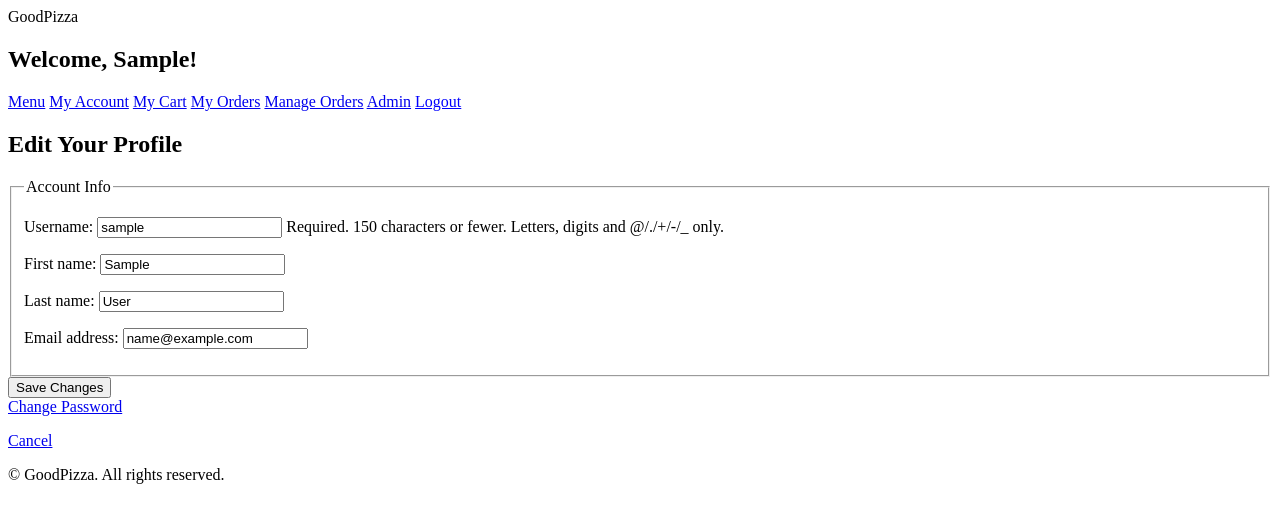
After one commit to aijxnnn/ELE3921-final, a Django app: page /edit-account/ in a window 1280 px wide. The commit adds this page. Shown: the top 523 px of the page. Run offline with Django 4.2, Linux system fonts and the light colour scheme; the visitor is signed in with stand-in values (Sample User, id 1).

Commit message:
added edit account forms, also list of past orders

```diff
--- /dev/null
+++ b/app/pizzeria/forms.py
@@ -0,0 +1,32 @@
+from django import forms
+from django.contrib.auth.forms import UserCreationForm
+from django.contrib.auth.models import User
+from django.core.exceptions import ValidationError
+from django.utils.safestring import mark_safe
+
+class CreateUserForm(UserCreationForm):
+    email = forms.EmailField(required=True)
+    first_name = forms.CharField(required=True)
+    last_name = forms.CharField(required=True)
+    class Meta:
+        model = User
+        fields = ['username', 'first_name', 'last_name', 'email', 'password1', 'password2']
+    def clean_username(self):
+        username = self.cleaned_data.get('username')
+        if User.objects.filter(username=username).exists():
+            raise ValidationError(
+                mark_safe("This username is already taken. <a href='/login/'>Log in instead?</a>")
+            )
+        return username
+    def clean_email(self):
+        email = self.cleaned_data.get('email')
+        if User.objects.filter(email=email).exists():
+            raise ValidationError(
+                mark_safe("This email is already taken. <a href='/login/'>Log in instead?</a>")
+            )
+        return email
+
+class EditAccountForm(forms.ModelForm):
+    class Meta:
+        model = User
+        fields = ['username', 'first_name', 'last_name', 'email']
--- a/app/pizzeria/templates/base.html
+++ b/app/pizzeria/templates/base.html
@@ -14,9 +14,9 @@
             {% if user.is_authenticated %}
               <h1><span class="welcome">Welcome, {{ user.first_name }}!</span></h1>
               <a href="{% url 'index' %}">Menu</a>
-              <a href="{% url 'index' %}">My Account</a>
+              <a href="{% url 'account' %}">My Account</a>
               <a href="{% url 'cart' %}">My Cart</a>
-              <a href="{% url 'clear_cart' %}">My Orders</a>
+              <a href="{% url 'my_orders' %}">My Orders</a>
               {% if user.is_staff %}
                 <a href="{% url 'index' %}">Manage Orders</a>
               {% endif %}
--- a/app/pizzeria/templates/pizzeria/cart.html
+++ b/app/pizzeria/templates/pizzeria/cart.html
@@ -52,7 +52,7 @@
 
   <p>Total: {{ total }} kr</p>
 
-  <form method="post" action="{% url 'index' %}">
+  <form method="post" action="{% url 'order' %}">
     {% csrf_token %}
     <input type="submit" value="Place Order">
   </form>
--- /dev/null
+++ b/app/pizzeria/templates/pizzeria/edit_account.html
@@ -0,0 +1,17 @@
+{% extends "base.html" %}
+{% block title %}Edit Account{% endblock %}
+
+{% block content %}
+<h2>Edit Your Profile</h2>
+
+<form method="post">
+  {% csrf_token %}
+  <fieldset>
+    <legend>Account Info</legend>
+    {{ form.as_p }}
+  </fieldset>
+  <input type="submit" value="Save Changes">
+</form>
+<a class="btn" href="{% url 'change_password' %}">Change Password</a>
+<p><a href="{% url 'account' %}">Cancel</a></p>
+{% endblock %}
--- a/app/pizzeria/urls.py
+++ b/app/pizzeria/urls.py
@@ -15,5 +15,9 @@ urlpatterns = [
     path('login/', auth_views.LoginView.as_view(template_name='login.html'), name='login'),
     path('logout/', auth_views.LogoutView.as_view(next_page='index'), name='logout'),
     path('register/', views.register, name='register'),
-
+    path('my-account/', views.account_view, name='account'),
+    path('edit-account/', views.edit_account_view, name='edit_account'),
+    path('edit-account/change-password', auth_views.PasswordChangeView.as_view(template_name='pizzeria/change_password.html',success_url='/account/'), name='change_password'),
+    path('cart/order/', views.order, name='order'),
+    path('order-history/', views.my_orders, name='my_orders'),
 ]
--- a/app/pizzeria/views.py
+++ b/app/pizzeria/views.py
@@ -4,8 +4,9 @@ from django.db.models import Min
 from .models import MenuItem, PizzaTopping, Order, OrderItem, MenuItemSize
 import json
 from django.utils.safestring import mark_safe
-from django.contrib.auth.forms import UserCreationForm
+from django.contrib.auth.forms import UserCreationForm, PasswordChangeForm
 from django.contrib.auth import login
+from .forms import CreateUserForm, EditAccountForm
 
 def index(request):
     all_items = MenuItem.objects.filter(category__in=['pizza', 'drink'])
@@ -134,7 +135,6 @@ def view_cart(request):
         'total': total }
         )
 
-
 #TODO combine clear cart and remove_item?
 def clear_cart(request):
     request.session['cart'] = []
@@ -156,7 +156,7 @@ def remove_item(request):
 
     return redirect('cart')
 
-def place_order(request):
+def order(request):
 
     cart = request.session.get('cart', [])
 
@@ -195,12 +195,37 @@ def place_order(request):
 
 def register(request):
     if request.method == 'POST':
-        form = UserCreationForm(request.POST)
+        form = CreateUserForm(request.POST)
         if form.is_valid():
             user = form.save()
             login(request, user)
             return redirect('index')
     else:
-        form = UserCreationForm()
+        form = CreateUserForm()
 
     return render(request, 'pizzeria/register.html', {'form': form})
+
+def edit_account_view(request):
+    if request.method == 'POST':
+        form = EditAccountForm(request.POST, instance=request.user)
+        if form.is_valid():
+            form.save()
+            return redirect('account')
+    else:
+        form = EditAccountForm(instance=request.user)
+
+    return render(request, 'pizzeria/edit_account.html', {'form': form})
+
+def account_view(request):
+    return render(request, "pizzeria/account.html", {"user": request.user})
+
+
+
+def my_orders(request):
+    orders = (
+        Order.objects
+            .filter(user=request.user)
+            .order_by('status', '-created_at')
+            .prefetch_related('items')
+    )
+    return render(request, 'pizzeria/my_orders.html', {'orders': orders})
```
Also changed, not shown: app/pizzeria/templates/pizzeria/account.html (added, +24 -0 lines), app/pizzeria/templates/pizzeria/change_password.html (added, +12 -0 lines), app/pizzeria/templates/pizzeria/my_orders.html (added, +49 -0 lines).
